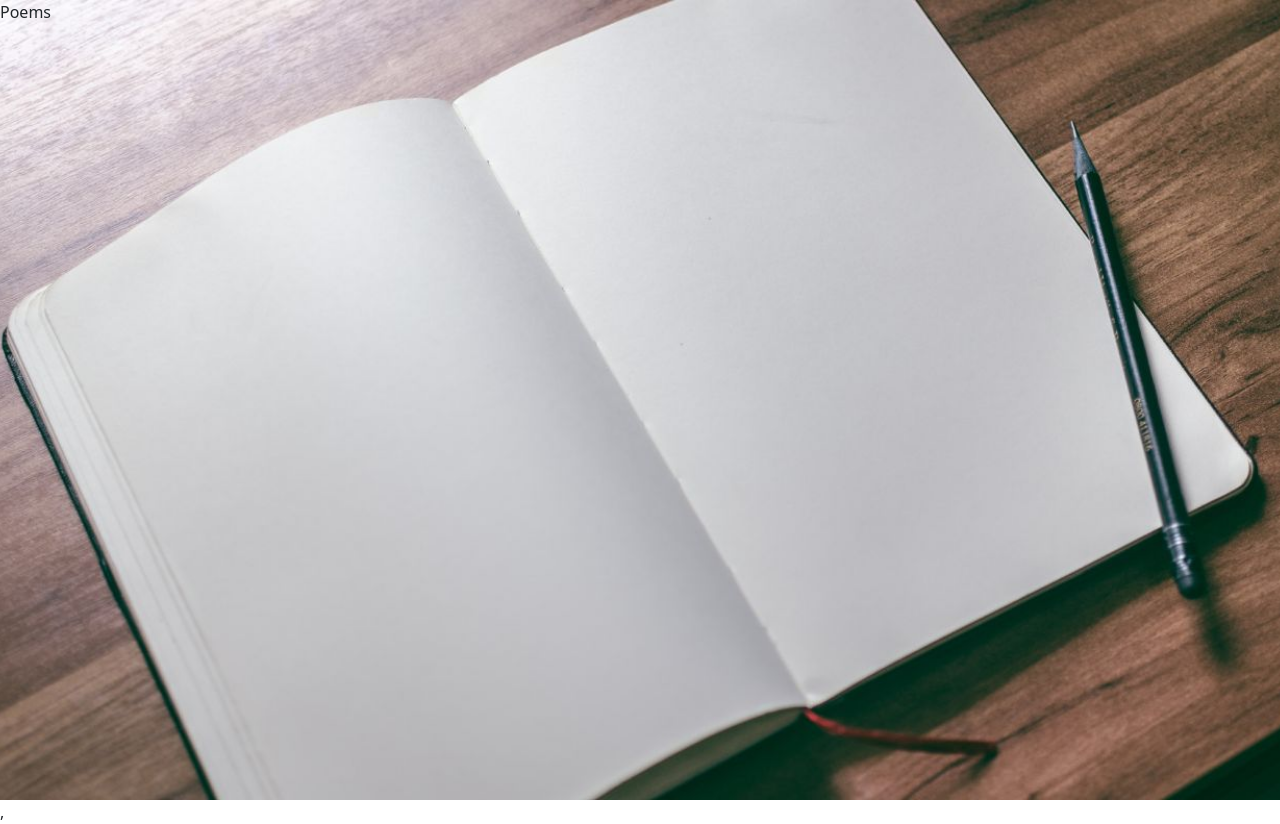
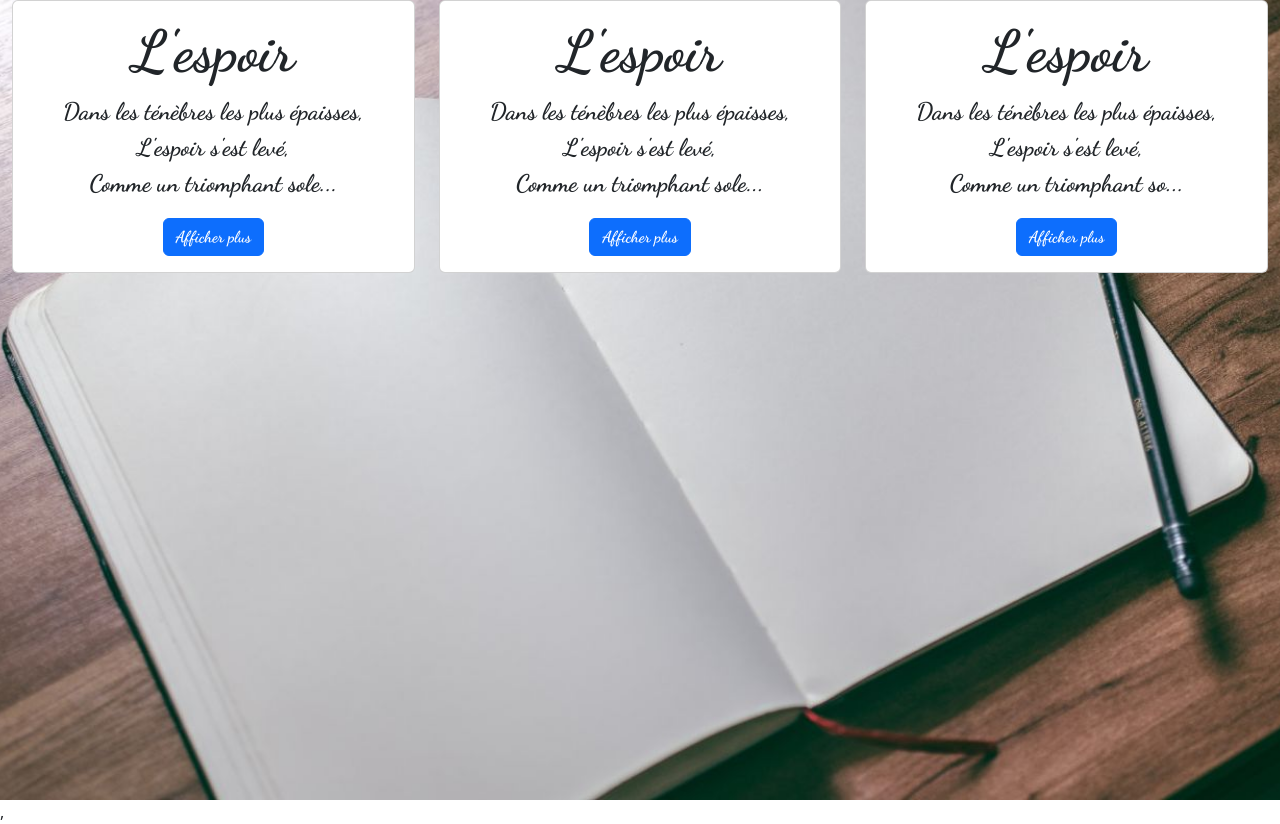
Before and after one commit to GaspardPierre/Plume2.0, a React (Vite) app in the folder front/: page /poems in a window 1280 px wide. Built offline with nearby package versions, Linux system fonts and the light colour scheme.

Commit message:
Card, Poems

```diff
--- /dev/null
+++ b/front/src/components/Card/Card.jsx
@@ -0,0 +1,20 @@
+import React from 'react';
+import './Card.scss';
+
+export default function Card  ({ title, excerpt, onClick })  {
+
+
+        return (
+          <div className="col-md-4" >
+            <div className="card text-center" >
+              <div className="card-body d-flex flex-column justify-content-center">
+                <h5 className="card-title">{title}</h5>
+                <p className="card-text">{excerpt}</p>
+                <button className="btn btn-primary" onClick={onClick}>
+                  Afficher plus
+                </button>
+              </div>
+            </div>
+          </div>
+        );
+      };
--- /dev/null
+++ b/front/src/components/Card/Card.scss
@@ -0,0 +1,13 @@
+.card{
+    width: 100%;
+    height : auto;
+    white-space: pre-line;
+
+}
+.card-title{
+font-size: 1.2em;
+font-weight: bold;
+}
+.card-text{
+    font-size: 0.5em;
+}
--- a/front/src/components/Poems/Poems.jsx
+++ b/front/src/components/Poems/Poems.jsx
@@ -1,7 +1,104 @@
-import React from 'react'
+import React from "react";
+import Card from "../Card/Card";
 
 export default function Poems() {
+  const poems = [
+    {
+      id: 1,
+      title: "L'espoir",
+      content:
+        `Dans les ténèbres les plus épaisses,
+         L'espoir s'est levé,
+         Comme un triomphant soleil,
+         Aux ailes protectrices,
+          L'Espoir a dit "ne retiens pas,
+          Il a jailli comme un éclair,
+          Dans une nuit de tempête,
+          Il s'est souvenu...
+          L'Espoir a ouvert grand ses bras,
+          Il a regardé au-delà,
+          il a dit "me voici!
+          Et sur le bois il s'est offert,
+          Il a déversé la vie des cieux sur la terre,
+          Il a détrempé mon cœur de ses flots,
+          Il a ouvert une brèche,
+          Et sa lumière est devenue un feu,
+          Brûlant comme un flambeau puissant,
+          Du gouffre vers l'éternité,
+          Avec sa chair et son sang,
+          Il a bâti un pont.`,
+      author: "Pierre Dillard"
+    },
+    {
+      id: 2,
+      title: "L'espoir",
+      content:
+        `Dans les ténèbres les plus épaisses,
+         L'espoir s'est levé,
+         Comme un triomphant soleil,
+         Aux ailes protectrices,
+          L'Espoir a dit "ne retiens pas,
+          Il a jailli comme un éclair,
+          Dans une nuit de tempête,
+          Il s'est souvenu...
+          L'Espoir a ouvert grand ses bras,
+          Il a regardé au-delà,
+          il a dit "me voici!
+          Et sur le bois il s'est offert,
+          Il a déversé la vie des cieux sur la terre,
+          Il a détrempé mon cœur de ses flots,
+          Il a ouvert une brèche,
+          Et sa lumière est devenue un feu,
+          Brûlant comme un flambeau puissant,
+          Du gouffre vers l'éternité,
+          Avec sa chair et son sang,
+          Il a bâti un pont.`,
+      author: "Pierre Dillard"
+    },
+    {
+      id: 3,
+      title: "L'espoir",
+      content:
+          `Dans les ténèbres les plus épaisses,
+          L'espoir s'est levé,
+          Comme un triomphant soleil,
+          Aux ailes protectrices,
+          L'Espoir a dit "ne retiens pas,
+          Il a jailli comme un éclair,
+          Dans une nuit de tempête,
+          Il s'est souvenu...
+          L'Espoir a ouvert grand ses bras,
+          Il a regardé au-delà,
+          il a dit "me voici!
+          Et sur le bois il s'est offert,
+          Il a déversé la vie des cieux sur la terre,
+          Il a détrempé mon cœur de ses flots,
+          Il a ouvert une brèche,
+          Et sa lumière est devenue un feu,
+          Brûlant comme un flambeau puissant,
+          Du gouffre vers l'éternité,
+          Avec sa chair et son sang,
+          Il a bâti un pont.`,
+      author: "Pierre Dillard"
+    }
+  ];
+
+  const excerpt = function (str) {
+    const summary = str.substring(0, 100)+ "...";
+    return summary;
+  };
+
   return (
-    <div>Poems</div>
-  )
+    <div className="container-fluid">
+      <div className="row justify-content-center">
+        {poems.map((poem) => (
+          <Card
+            key={poem.id}
+            title={poem.title}
+            excerpt={excerpt(poem.content)}
+          />
+        ))}
+      </div>
+    </div>
+  );
 }
```
